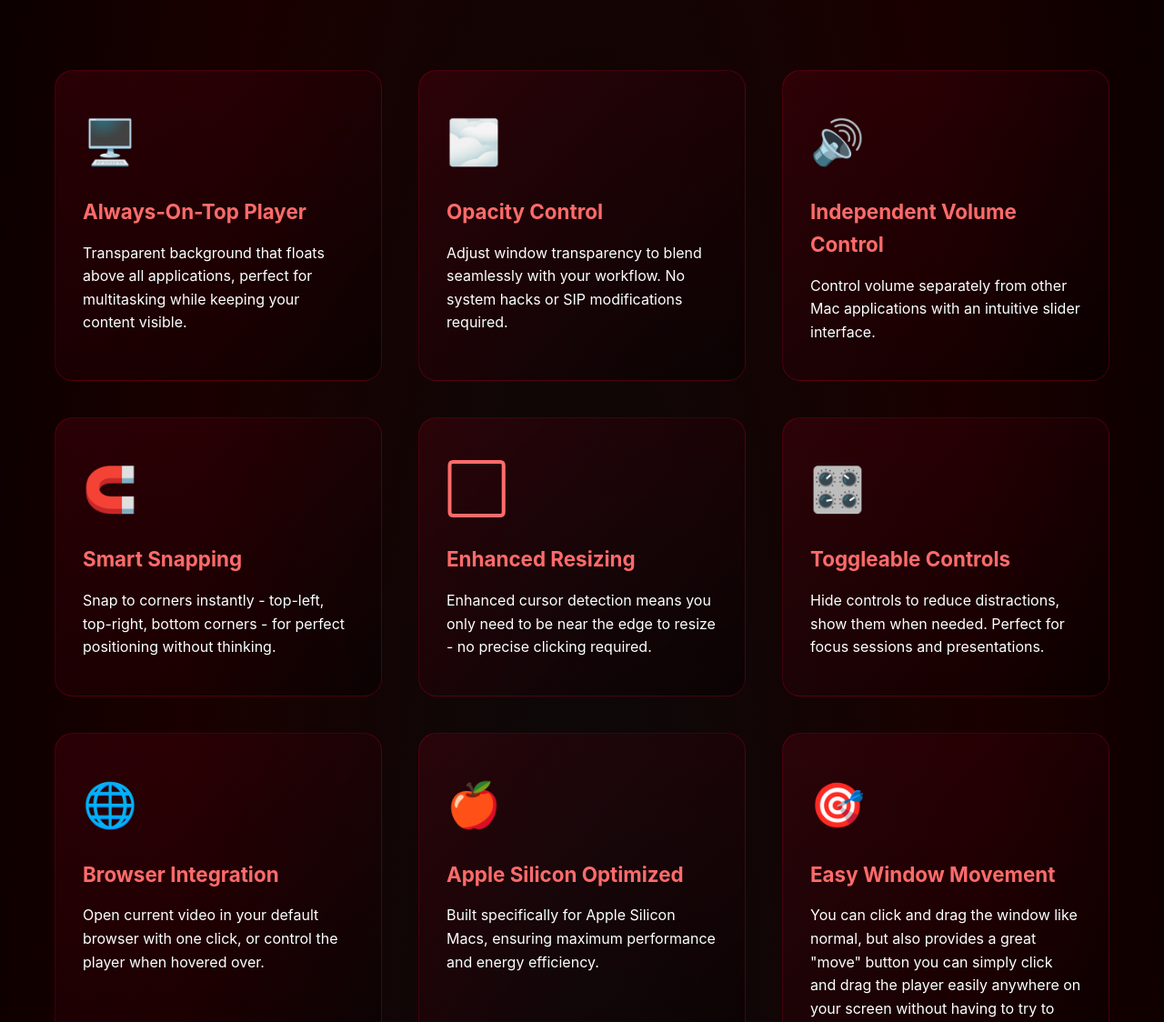
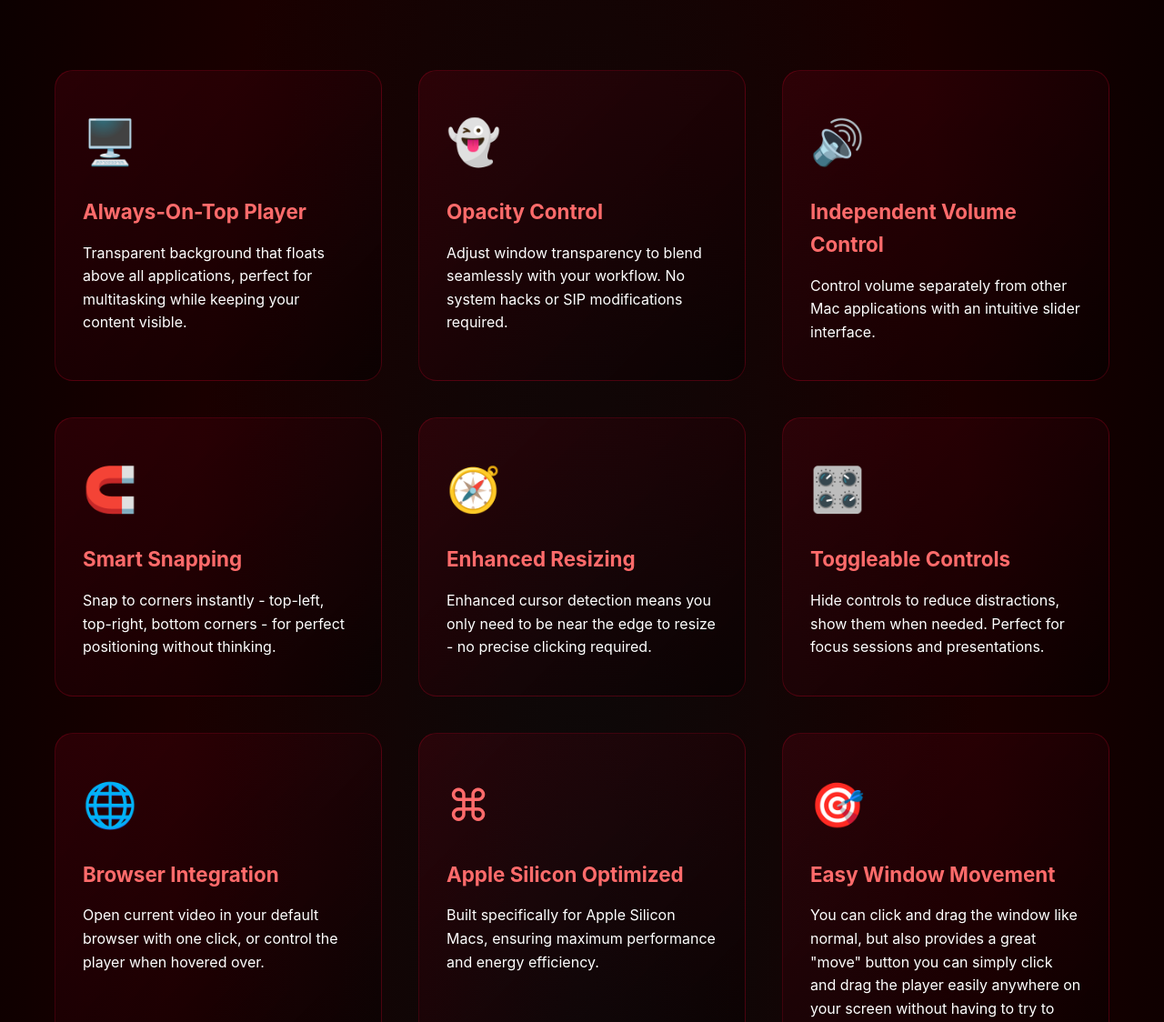
Before and after one commit to jimsbr/floaterwindow, a website: page public/index.html in a window 1280 px wide. Shown: the part 1718-2842 px from the top of the page at 91% size. Drawn offline with Linux system fonts and the light colour scheme; no server answers.

Commit message:
Update feature icons: Apple Silicon to ⌘, Enhanced Resizing to 🧭, Opacity Control to 👻

```diff
--- a/public/index.html
+++ b/public/index.html
@@ -886,7 +886,7 @@
                 </div>
 
                 <div class="feature-card">
-                    <div class="feature-icon">🌫️</div>
+                    <div class="feature-icon">👻</div>
                     <h3>Opacity Control</h3>
                     <p>Adjust window transparency to blend seamlessly with your workflow. No system hacks or SIP modifications required.</p>
                 </div>
@@ -904,7 +904,7 @@
                 </div>
 
                 <div class="feature-card">
-                    <div class="feature-icon">⬜</div>
+                    <div class="feature-icon">🧭</div>
                     <h3>Enhanced Resizing</h3>
                     <p>Enhanced cursor detection means you only need to be near the edge to resize - no precise clicking required.</p>
                 </div>
@@ -922,7 +922,7 @@
                 </div>
 
                 <div class="feature-card">
-                    <div class="feature-icon">🍎</div>
+                    <div class="feature-icon">⌘</div>
                     <h3>Apple Silicon Optimized</h3>
                     <p>Built specifically for Apple Silicon Macs, ensuring maximum performance and energy efficiency.</p>
                 </div>
@@ -1155,7 +1155,7 @@
                         </div>
                     </div>
                     <p style="margin-top: 15px; font-size: 0.9rem; opacity: 0.8;">
-                        After payment, you can click to show receipt, then scroll you'll see "Downloadable Content" with your Disk Image(.dmg) Mac installation file.
+                        After payment > click to show receipt, then you can scroll down to see your "Downloadable Content" with a Disk Image(.dmg) Mac installation file.
 
                     </p>
                 </div>
```
